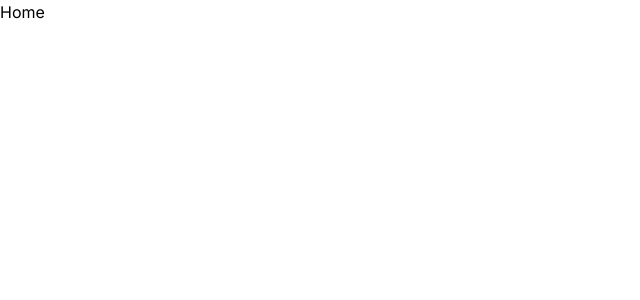
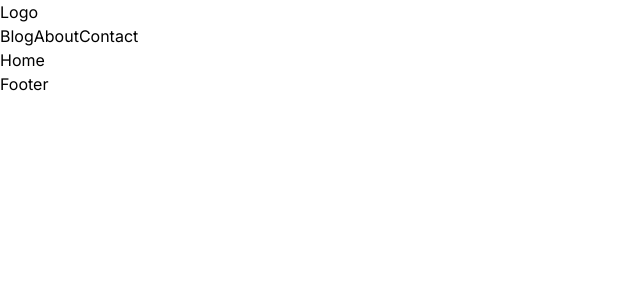
Before and after one commit to Er-RP/nextjs-tutorial, a Next.js app: page / in a window 1280 px wide. Shown: the top 300 px of the page, without its empty margins (0-640 px from the left). Built offline with nearby package versions, Linux system fonts and the light colour scheme.

Commit message:
Layouts sample

```diff
--- a/src/app/layout.tsx
+++ b/src/app/layout.tsx
@@ -1,6 +1,8 @@
 import type { Metadata } from "next";
 import { Inter } from "next/font/google";
 import "./globals.css";
+import Navbar from "@/components/navbar";
+import Footer from "@/components/footer";
 
 const inter = Inter({ subsets: ["latin"] });
 
@@ -16,7 +18,11 @@ export default function RootLayout({
 }>) {
   return (
     <html lang="en">
-      <body className={inter.className}>{children}</body>
+      <body className={inter.className}>
+        <Navbar/>
+        {children}
+        <Footer/>
+        </body>
     </html>
   );
 }
--- /dev/null
+++ b/src/components/footer/index.tsx
@@ -0,0 +1,11 @@
+import React from 'react'
+
+type Props = {}
+
+const Footer = (props: Props) => {
+  return (
+    <div>Footer</div>
+  )
+}
+
+export default Footer
--- /dev/null
+++ b/src/components/navbar/index.tsx
@@ -0,0 +1,17 @@
+import React from 'react'
+import NavLinks from './links'
+
+type Props = {}
+
+const Navbar = (props: Props) => {
+  return (
+    <div>
+        <div>Logo</div>
+        <div>
+            <NavLinks/>
+        </div>
+    </div>
+  )
+}
+
+export default Navbar
--- /dev/null
+++ b/src/components/navbar/links/index.tsx
@@ -0,0 +1,33 @@
+import Link from "next/link";
+import React from "react";
+
+type Props = {};
+
+const navLinks = [
+  {
+    name: "Blog",
+    path: "/blog",
+  },
+  {
+    name: "About",
+    path: "/about",
+  },
+  {
+    name: "Contact",
+    path: "/contact",
+  },
+];
+
+const NavLinks = (props: Props) => {
+  return (
+    <div>
+      {navLinks.map((navLink) => (
+        <Link href={navLink?.path} key={navLink?.path}>
+          {navLink?.name}
+        </Link>
+      ))}
+    </div>
+  );
+};
+
+export default NavLinks;
```
Also changed, not shown: 1 other file (tests, documents, lock files or other folders).
